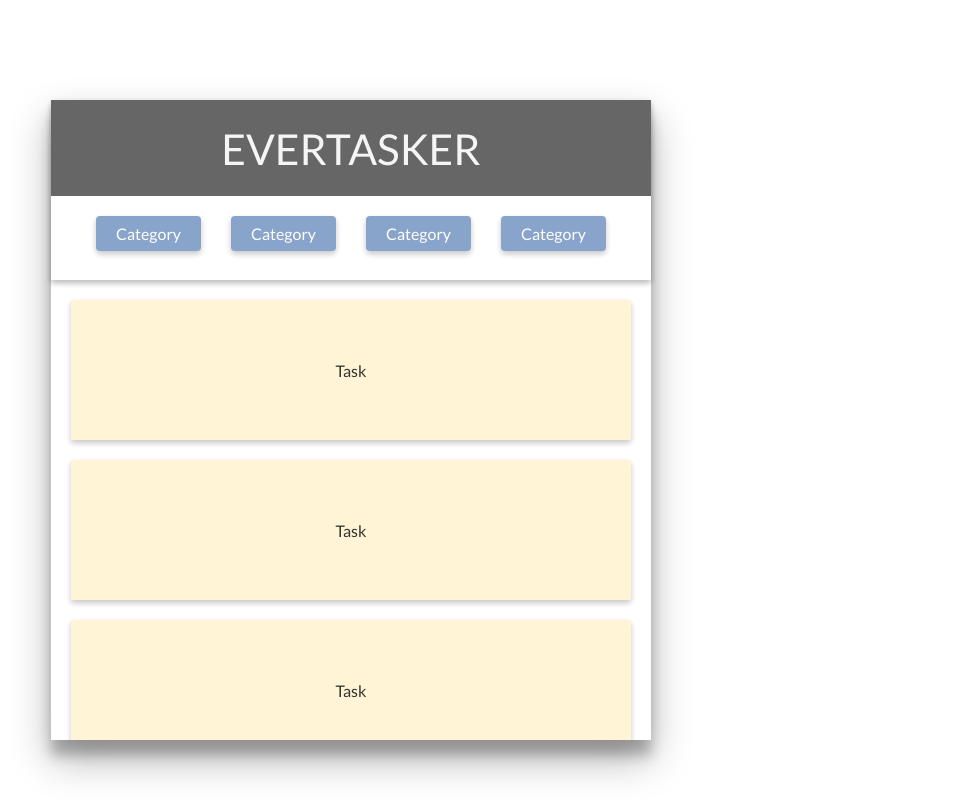
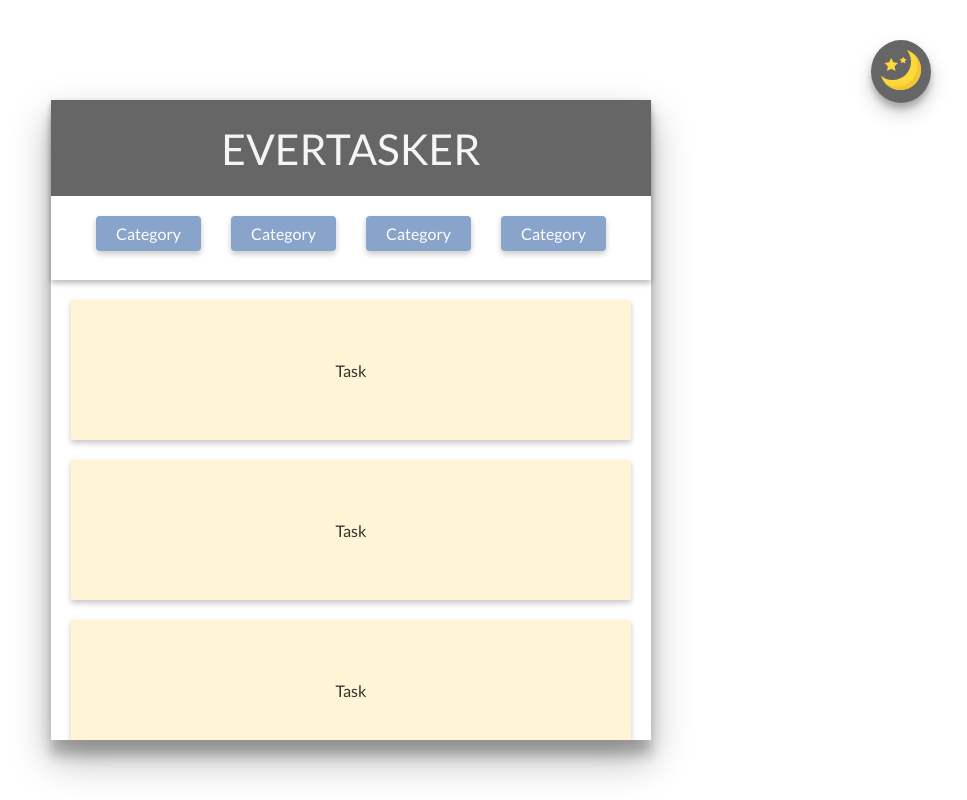
Before and after one commit to nikita-rudenko/evertasker, a React (Create React App) app: page / in a window 1280 px wide. Shown: the whole page, without its empty margins (289-1256 px from the left). Built offline with nearby package versions, Linux system fonts and the light colour scheme.

Commit message:
feat: create theme toggler

```diff
--- a/src/App.jsx
+++ b/src/App.jsx
@@ -1,18 +1,24 @@
-import React from 'react';
+import React, { useContext } from 'react';
 import styled, { ThemeProvider, createGlobalStyle } from 'styled-components';
 
+// Contexts
+import { ThemeContext } from './contexts/ThemeContext';
 // Theme
-import { theme } from './theme';
+import { theme, THEME_VARIANTS } from './theme';
 // Components
 import TaskList from './containers/TaskList';
+import ThemeToggler from './components/ThemeToggler';
 
 
 
 function App() {
+    const [currentTheme] = useContext(ThemeContext);
+
     return (
         <ThemeProvider theme={theme}>
-            <AppContainerSC>
+            <AppContainerSC variant={currentTheme === THEME_VARIANTS.LIGHT}>
                 <GlobalStyle />
+                <ThemeToggler />
                 <TaskList />
             </AppContainerSC>
         </ThemeProvider>
@@ -28,11 +34,13 @@ const GlobalStyle = createGlobalStyle`
 `;
 
 const AppContainerSC = styled.div`
-	background: ${props => props.theme.colorWhite};
-	display: flex;
-	justify-content: center;
-	min-height: 100vh;
-	width: 100%;
+    background: ${({ theme, variant }) =>
+        variant ? theme.colors.colorWhite : theme.colors.grey.dark};
+    display: flex;
+    justify-content: center;
+    min-height: 100vh;
+    transition: ${({ theme }) => theme.transitions.bgOnToggleTheme};
+    width: 100%;
 `;
 
 export default App;
--- /dev/null
+++ b/src/components/ThemeToggler/index.jsx
@@ -0,0 +1,32 @@
+import React, { useContext } from 'react';
+
+// Context
+import { ThemeContext } from '../../contexts/ThemeContext';
+// Theme
+import { THEME_VARIANTS } from '../../theme';
+// Images
+import lightThemeIcon from '../../assets/svg/sunny.svg';
+import darkThemeIcon from '../../assets/svg/moon.svg';
+// Styled
+import { ThemeTogglerSC, ToggleIconSC } from './style';
+
+
+
+const ThemeToggler = () => {
+    const [currentTheme, setCurrentTheme] = useContext(ThemeContext);
+
+    return (
+        <ThemeTogglerSC
+            variant={currentTheme === THEME_VARIANTS.LIGHT}
+            onClick={setCurrentTheme}
+            title='Toggle theme'
+        >
+            <ToggleIconSC
+                src={currentTheme === THEME_VARIANTS.LIGHT ? darkThemeIcon : lightThemeIcon}
+                alt='Toggle theme.'
+            ></ToggleIconSC>
+        </ThemeTogglerSC>
+    );
+};
+
+export default ThemeToggler;
--- /dev/null
+++ b/src/components/ThemeToggler/style.js
@@ -0,0 +1,21 @@
+import styled from 'styled-components';
+
+
+
+export const ThemeTogglerSC = styled.div`
+    position: absolute;
+    cursor: pointer;
+    top: 40px;
+    right: 60px;
+    width: 40px;
+    padding: 10px;
+    border-radius: 50%;
+    user-select: none;
+    transition: ${({ theme }) => theme.transitions.bgOnToggleTheme};
+    background: ${({ theme, variant }) => variant ? theme.colors.grey.dark : theme.colors.grey.light};
+    box-shadow: ${({ theme }) => theme.boxShadow.stronger};
+`;
+
+export const ToggleIconSC = styled.img`
+    height: 40px;
+`;
--- /dev/null
+++ b/src/contexts/ThemeContext.jsx
@@ -0,0 +1,32 @@
+import React, { createContext, useState } from 'react';
+import PropTypes from 'prop-types';
+
+// Theme
+import { THEME_VARIANTS } from '../theme';
+
+
+
+const ThemeContext = createContext([[THEME_VARIANTS.LIGHT], () => {}]);
+
+const ThemeContextProvider = props => {
+    const [currentTheme, setCurrentTheme] = useState(THEME_VARIANTS.LIGHT);
+
+    const setTheme = () =>
+        setCurrentTheme(() =>
+            currentTheme === THEME_VARIANTS.LIGHT
+                ? THEME_VARIANTS.DARK
+                : THEME_VARIANTS.LIGHT
+        );
+
+    return (
+        <ThemeContext.Provider value={[currentTheme, setTheme]}>
+            {props.children}
+        </ThemeContext.Provider>
+    );
+};
+
+ThemeContextProvider.propTypes = {
+    children: PropTypes.node
+};
+
+export { ThemeContext, ThemeContextProvider };
--- a/src/index.js
+++ b/src/index.js
@@ -1,6 +1,8 @@
 import React from 'react';
 import ReactDOM from 'react-dom';
 
+// Contexts
+import { ThemeContextProvider } from './contexts/ThemeContext';
 // Components
 import App from './App';
 // Service worker
@@ -8,7 +10,12 @@ import * as serviceWorker from './serviceWorker';
 
 
 
-ReactDOM.render(<App />, document.getElementById('root'));
+ReactDOM.render(
+    <ThemeContextProvider>
+        <App />
+    </ThemeContextProvider>,
+    document.getElementById('root')
+);
 
 // If you want your app to work offline and load faster, you can change
 // unregister() to register() below. Note this comes with some pitfalls.
--- a/src/theme/index.js
+++ b/src/theme/index.js
@@ -1,3 +1,8 @@
+export const THEME_VARIANTS = {
+    DARK: 'dark',
+    LIGHT: 'light'
+};
+
 export const theme = {
     colors: {
         white: 'rgb(255, 255, 255)',
@@ -36,5 +41,8 @@ export const theme = {
         normal: '0 8px 8px rgba(0, 0, 0, 0.16), 0 4px 6px rgba(0, 0, 0, 0.18)',
         stronger: '0 10px 20px rgba(0, 0, 0, 0.18), 0 6px 6px rgba(0, 0, 0, 0.22)',
         strongest: '0 19px 38px rgba(0, 0, 0, 0.30), 0 15px 12px rgba(0, 0, 0, 0.24)'
+    },
+    transitions: {
+        bgOnToggleTheme: 'background 0.3s ease'
     }
 };
```
Also changed, not shown: src/assets/svg/moon.svg (added), src/assets/svg/sunny.svg (added).
